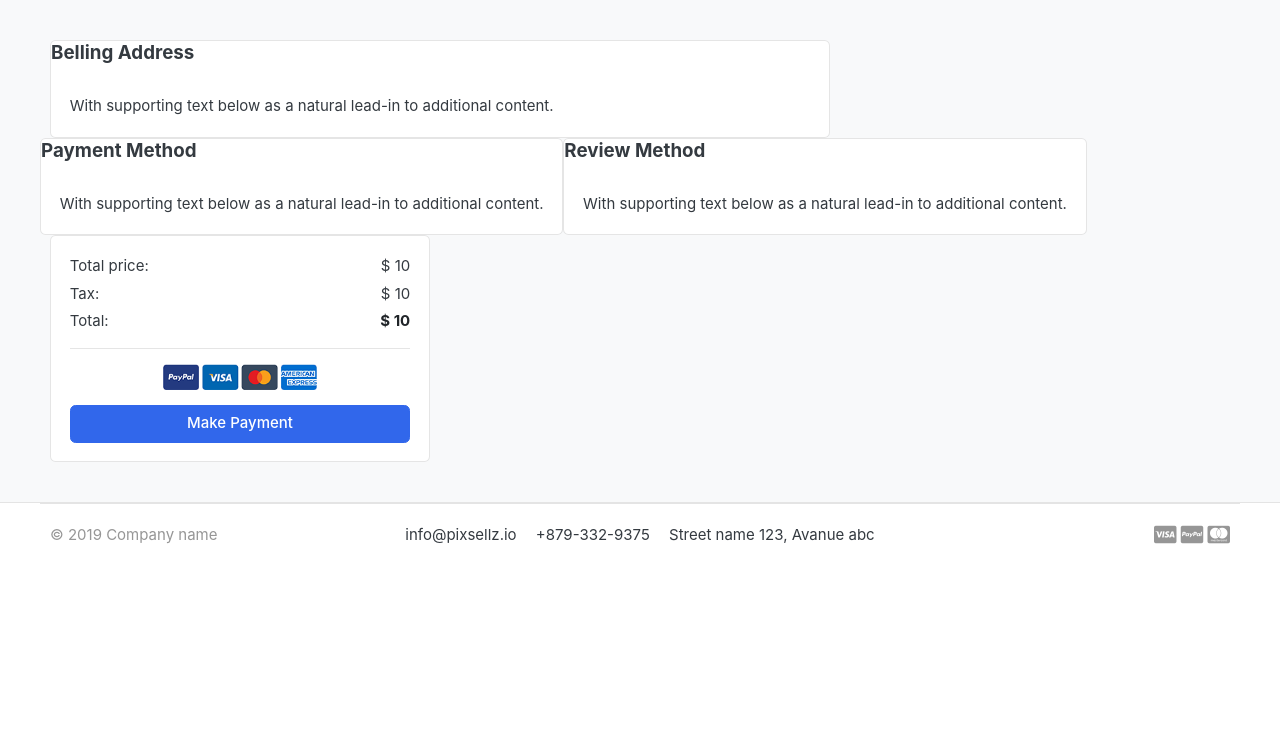
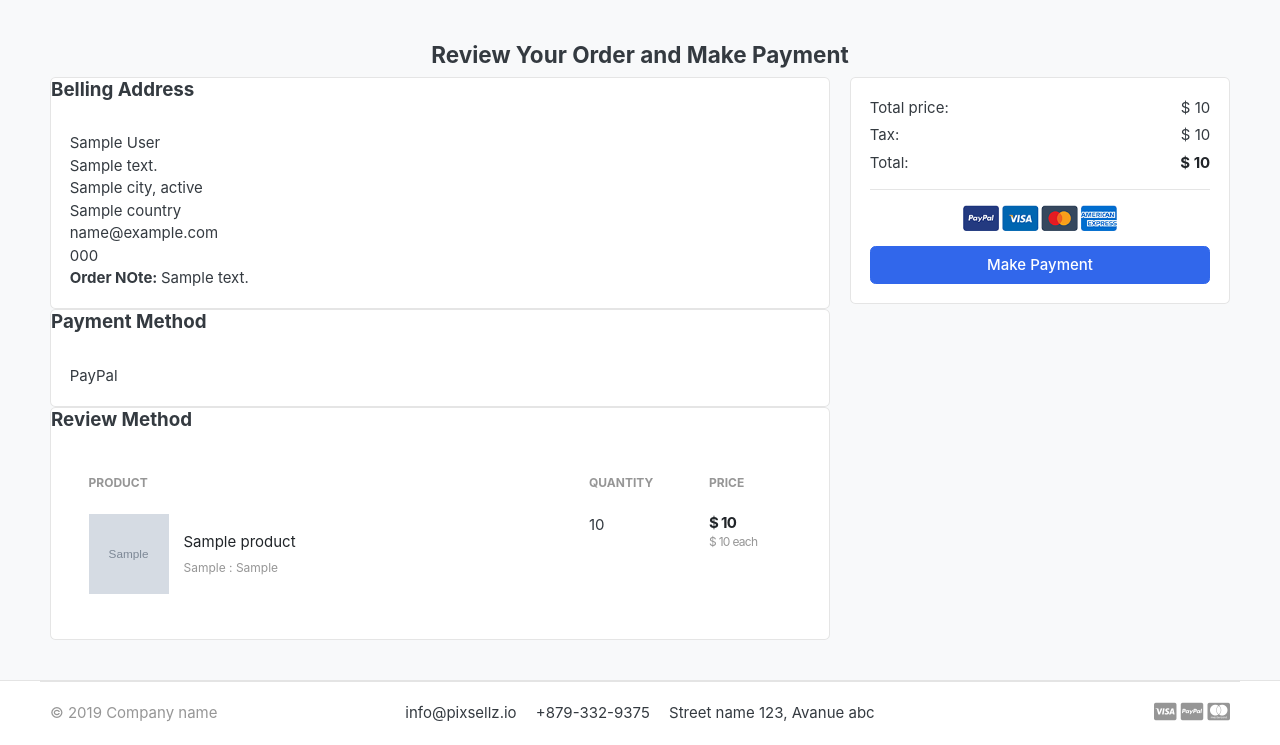
Before and after one commit to ProgramerSalar/cart, a Django app: template templates/orders/payments.html in a window 1280 px wide. Shown: the part 155-900 px from the top of the page. Before the commit the page ends 699 px from the top, so only its background shows below. Run offline with Django 3.2, Linux system fonts and the light colour scheme; the template is opened without the code that fills it: most values are stand-ins (such as "Sample title", 1, 10 or a date in 2020); grey boxes marked "Sample" are stand-in pictures; some libraries are stand-ins or nearby versions; some web fonts are replaced.

Commit message:
Review Order Payment page

```diff
--- a/orders/forms.py
+++ b/orders/forms.py
@@ -5,4 +5,4 @@ from .models import Order
 class OrderForm(forms.ModelForm):
     class Meta:
         model = Order
-        fields = ['first_name', 'last_name', 'phone', 'email', 'address_line_1', 'address_line_2' , 'country', 'state', 'city', 'order_note']
+        fields = ['first_name', 'last_name', 'phone', 'email', 'address_line_1', 'address_line_2', 'country', 'state', 'city', 'order_note']
--- a/templates/orders/payments.html
+++ b/templates/orders/payments.html
@@ -10,27 +10,80 @@
     <!-- ============================ COMPONENT 1 ================================= -->
 
 
+    <h4 class = 'text-center mb-10'> Review Your Order and Make Payment</h4>
 
     <div class="row">
         <aside class="col-lg-8">
             <div class="card">
                   <h5 class="card-title">Belling Address</h5>
                   <div class='card-body'>
-                    <p class="card-text">With supporting text below as a natural lead-in to additional content.</p>
+                    <p class="card-text mb-0">{{order.full_name}}</p>
+                    <p class="card-text mb-0">{{order.full_address}}</p>
+                    <p class="card-text mb-0">{{order.city}}, {{order.state}}</p>
+                    <p class="card-text mb-0">{{order.country}}</p>
+                    <p class="card-text mb-0">{{order.email}}</p>
+                    <p class="card-text mb-0">{{order.phone}}</p>
+                    {% if order.order_note %}
+                    <b>Order NOte: </b>{{order.order_note}}
+                    {% endif %}
                   </div>
                 </div>
-            </aside>
+
             <div class="card">
                   <h5 class="card-title">Payment Method</h5>
                   <div class='card-body'>
-                    <p class="card-text">With supporting text below as a natural lead-in to additional content.</p>
+                    <p class="card-text mb-0">PayPal</p>
+
                   </div>
                 </div>
-            </aside>
+
             <div class="card">
                   <h5 class="card-title">Review Method</h5>
                   <div class='card-body'>
-                    <p class="card-text">With supporting text below as a natural lead-in to additional content.</p>
+                    <table class="table table-borderless table-shopping-cart">
+                        <thead class="text-muted">
+                        <tr class="small text-uppercase">
+                          <th scope="col">Product</th>
+                          <th scope="col" width="120">Quantity</th>
+                          <th scope="col" width="120">Price</th>
+
+                        </tr>
+                        </thead>
+                        <tbody>
+
+                        {% for cart_item in cart_items %}
+                        <tr>
+                            <td>
+                                <figure class="itemside align-items-center">
+                                    <div class="aside"><img src="{{ cart_item.product.images.url }}" class="img-sm"></div>
+                                    <figcaption class="info">
+                                        <a href="{{ cart_item.product.get_url }}" class="title text-dark">{{ cart_item.product.product_name }}</a>
+                                        <p class="text-muted small">
+                                            {% if cart_item.variations.all %}
+                                                {% for item in cart_item.variations.all %}
+                                                    {{ item.variation_category | capfirst }} : {{ item.variation_value | capfirst }} <br>
+                                                {% endfor %}
+                                            {% endif %}
+                                        </p>
+                                    </figcaption>
+                                </figure>
+                            </td>
+                            <td>
+                                <!-- col.// -->
+                                        <label for="">{{cart_item.quantity}}</label>
+                            </td>
+                            <td>
+                                <div class="price-wrap">
+                                    <var class="price">$ {{ cart_item.sub_total }}</var>
+                                    <small class="text-muted"> $ {{ cart_item.product.price }} each </small>
+                                </div> <!-- price-wrap .// -->
+                            </td>
+
+                        </tr>
+                        {% endfor %}
+
+                        </tbody>
+                        </table>
                   </div>
                 </div>
             </aside>
```
Also changed, not shown: orders/models.py (+9 -0 lines), orders/views.py (+19 -12 lines), db.sqlite3.
